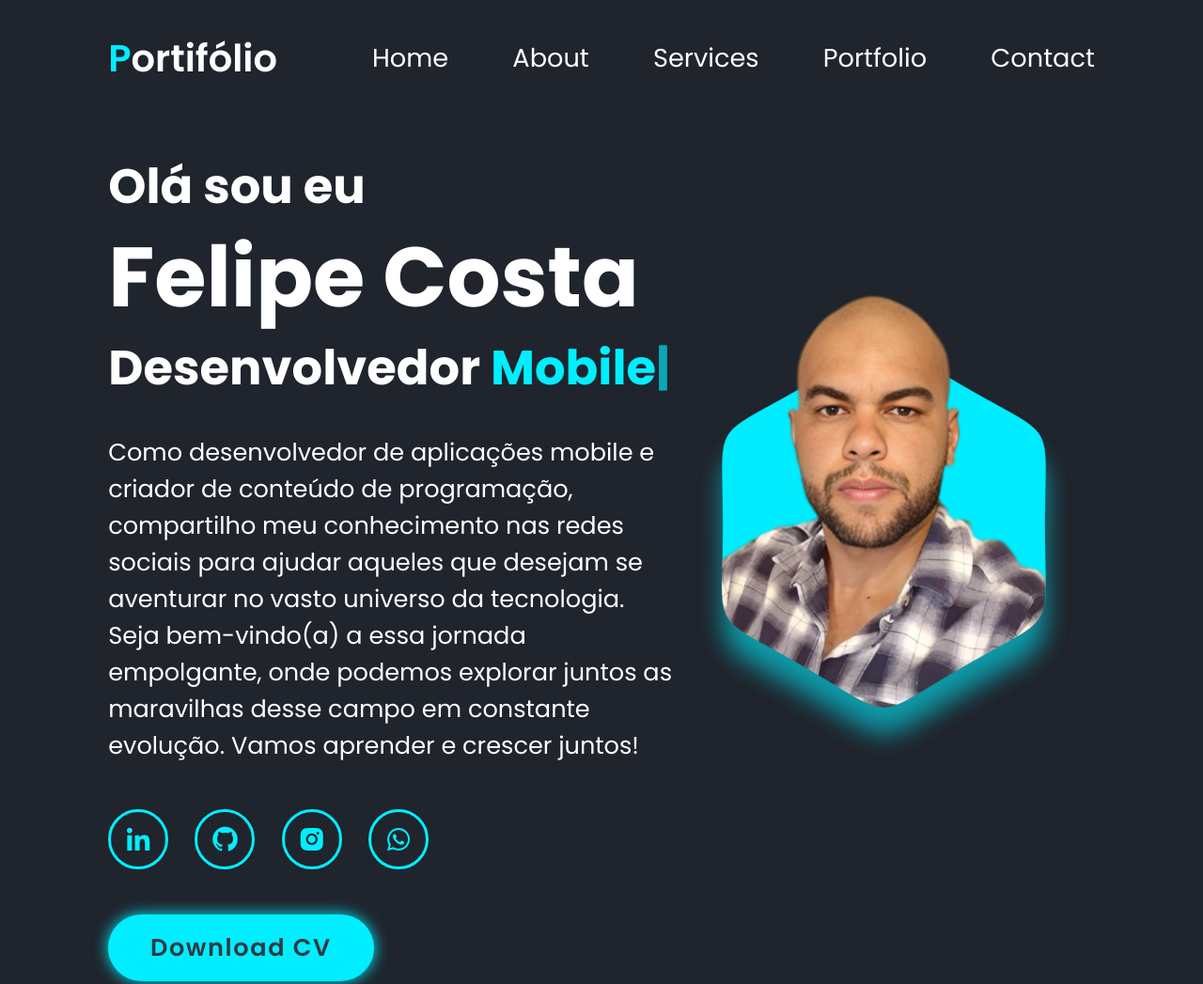
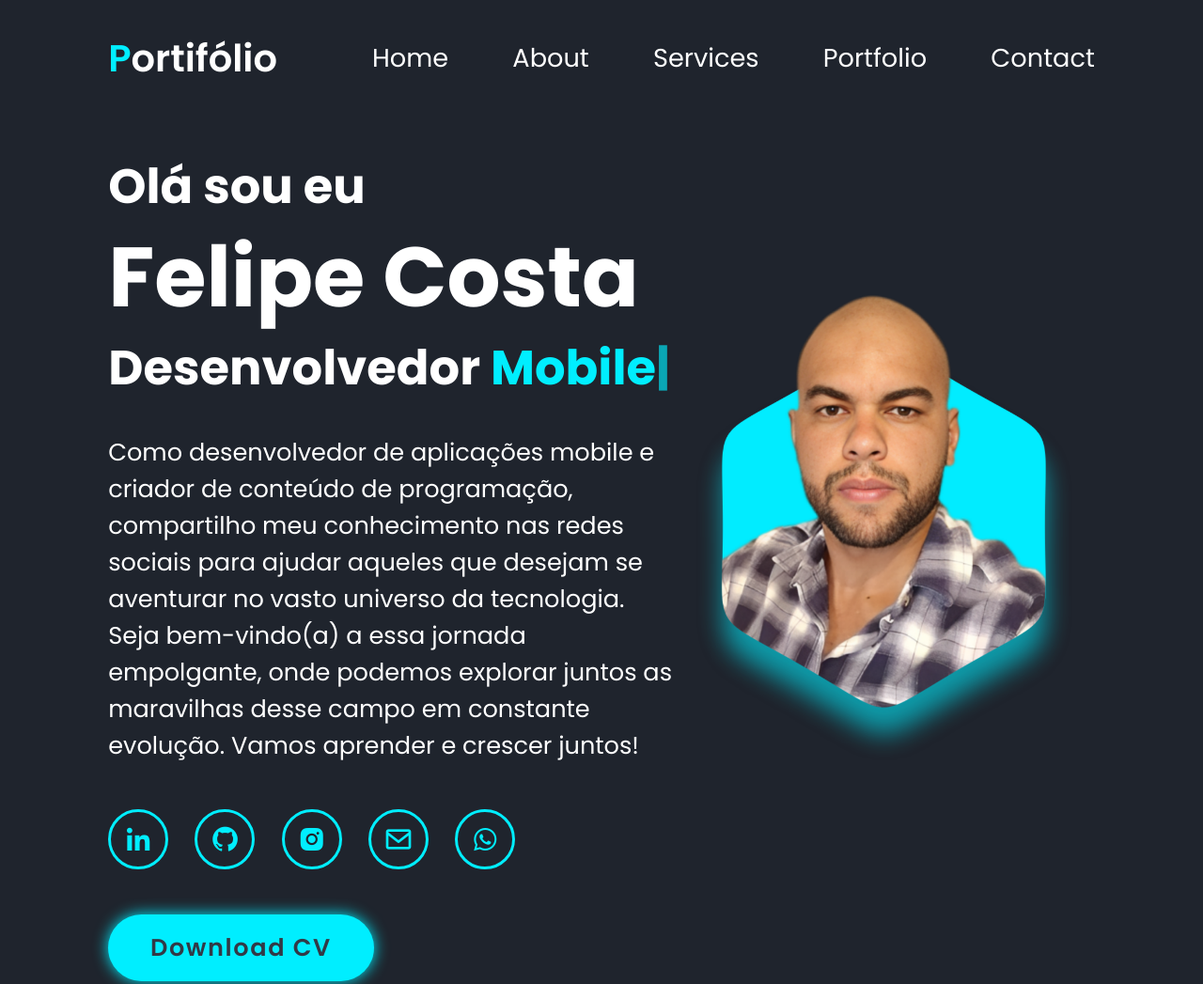
Before and after one commit to eufelipecosta/Portif-lio-felipe, a plain HTML site: page index.html in a window 1280 px wide. Shown: the top 1047 px of the page at 94% size. Drawn offline with nearby package versions, Linux system fonts and the light colour scheme.

Commit message:
atualizacao1.4

```diff
--- a/index.html
+++ b/index.html
@@ -41,6 +41,7 @@
                 <a href="https://www.linkedin.com/in/felipe-costa-silva-a3b7a120b/?originalSubdomain=br" target="_blank"><i class='bx bxl-linkedin' ></i></a>
                 <a href="https://github.com/eufelipecosta" target="_blank"><i class='bx bxl-github' ></i></i></a>
                 <a href="https://instagram.com/dev.felipecosta" target="_blank"><i class='bx bxl-instagram-alt' ></i></a>
+                <a href="mailto:dev.felipecostasilva@gmil.com" target="_blank"><i class='bx bx-envelope'></i></a>
                 <a href="https://web.whatsapp.com/send?phone=5511982945959" target="_blank"><i class='bx bxl-whatsapp' ></i></a>
             </div>
             <a href="https://drive.google.com/file/d/1v2_feZy18kxcdiQSBvNJTt17b6IgH7Sm/view?usp=sharing" target="_blank" class="btn">Download CV</a>
```
